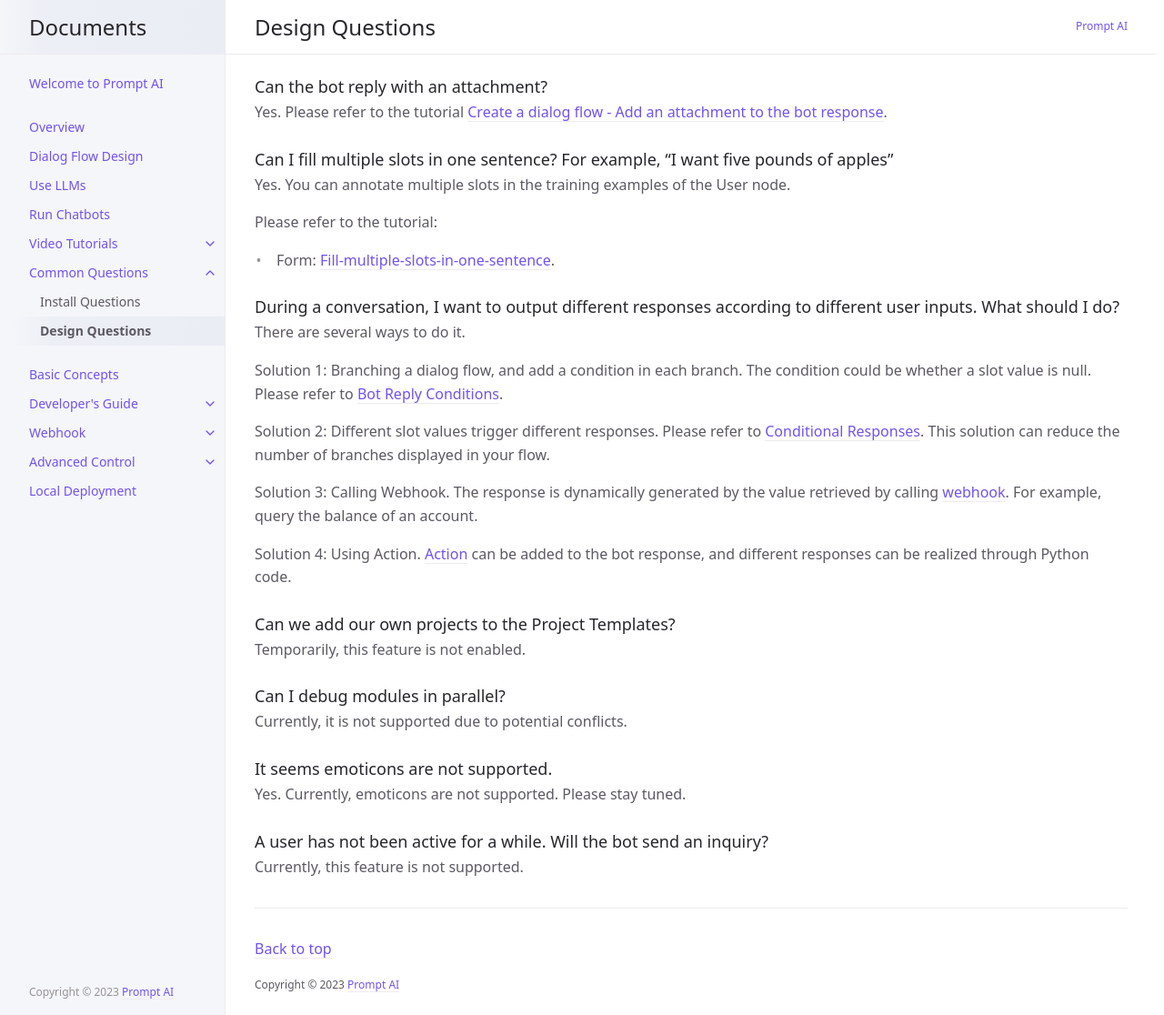
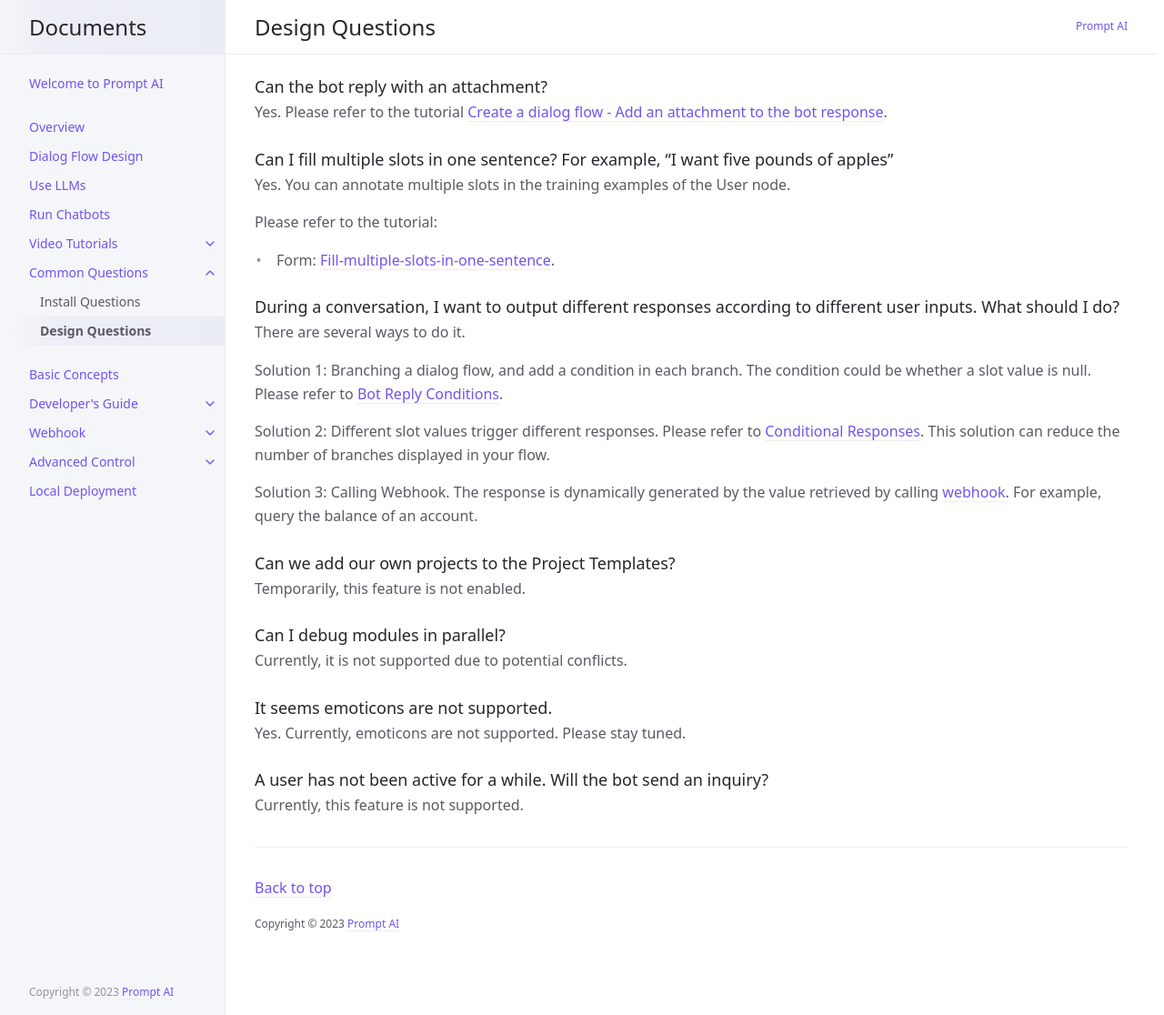
Before and after one commit to ws-cd/ws-cd.github.io, a Jekyll site: the page built from docs/common_questions/design_questions.md, in a window 1280 px wide and 1116 px high. Shown: the whole window at 91% size. Built offline with Jekyll 4.4.1, drawn with Linux system fonts in a browser that asks for light colours.

Commit message:
1、fix link error

```diff
--- a/docs/common_questions/design_questions.md
+++ b/docs/common_questions/design_questions.md
@@ -38,13 +38,11 @@ Please refer to the tutorial:
 ### During a conversation, I want to output different responses according to different user inputs. What should I do?
 There are several ways to do it.
 
-Solution 1: Branching a dialog flow, and add a condition in each branch.  The condition could be whether a slot value is null. Please refer to [Bot Reply Conditions](/docs/zh/tutorial/advance_control/reply_conditions/).
+Solution 1: Branching a dialog flow, and add a condition in each branch.  The condition could be whether a slot value is null. Please refer to [Bot Reply Conditions](/docs/advance_control/reply_conditions/).
 
-Solution 2: Different slot values trigger different responses. Please refer to [Conditional Responses](/docs/zh/tutorial/advance_control/Conditional Responses).  This solution can reduce the number of branches displayed in your flow.
+Solution 2: Different slot values trigger different responses. Please refer to [Conditional Responses](/docs/advance_control/conditional_response/).  This solution can reduce the number of branches displayed in your flow.
 
-Solution 3: Calling Webhook. The response is dynamically generated by the value retrieved by calling [webhook](/docs/tutorial/webhook/02-webhook/). For example, query the balance of an account.
-
-Solution 4: Using Action. [Action](/docs/tutorial/tutorial/bot_action/) can be added to the bot response, and different responses can be realized through Python code.
+Solution 3: Calling Webhook. The response is dynamically generated by the value retrieved by calling [webhook](/docs/webhook/01-webhook/). For example, query the balance of an account.
 
 ### Can we add our own projects to the Project Templates?
 Temporarily, this feature is not enabled.
```
